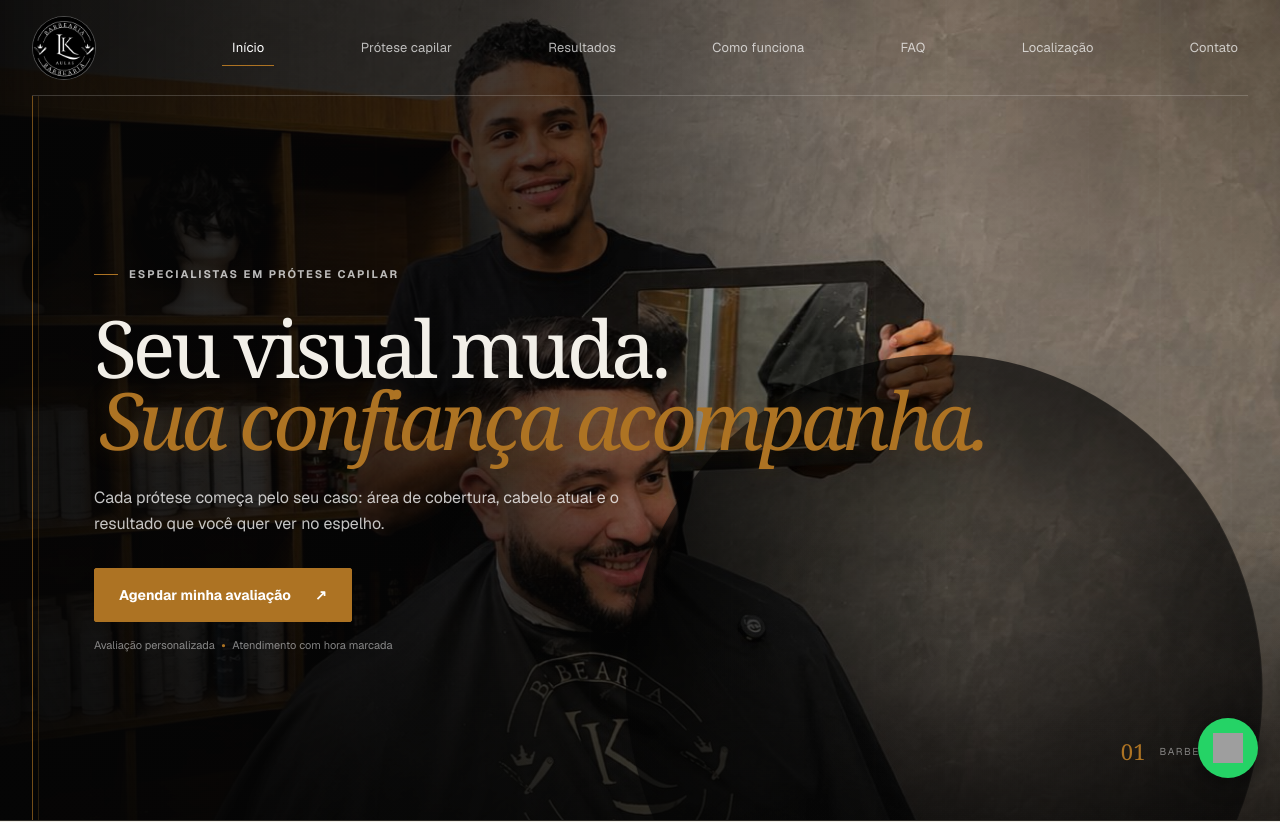
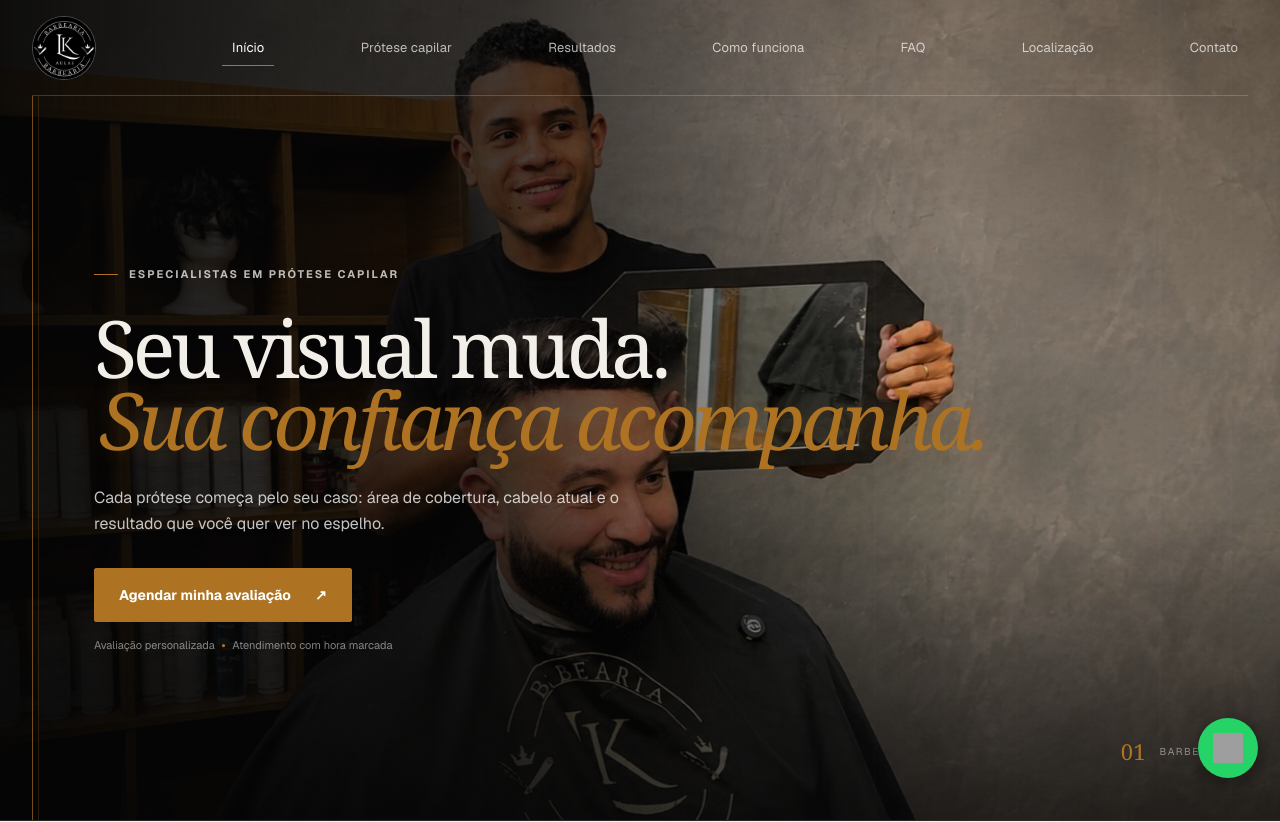
Before and after one commit to dybalaxpkrl/repositorio-LK, a Next.js app: page / in a window 1280 px wide. Shown: the top 822 px of the page. Built offline with nearby package versions, Linux system fonts and the light colour scheme; no server answers; grey boxes are pictures that could not be loaded.

Commit message:
Remove dark oval overlay from hero image

```diff
--- a/app/globals.css
+++ b/app/globals.css
@@ -5,7 +5,7 @@
 .brand{display:flex;align-items:center;gap:11px;width:fit-content}.brand-mark{display:grid;place-items:center;width:42px;aspect-ratio:1;border:1px solid rgba(255,255,255,.55);font-family:Georgia,serif;font-size:19px;letter-spacing:-.08em}.brand-name{font-family:Georgia,serif;font-size:17px;letter-spacing:.04em}
 .desktop-nav{justify-self:center;display:flex;gap:clamp(18px,2vw,34px);font-size:12px}.desktop-nav a{position:relative;padding:12px 0;color:rgba(255,255,255,.7);transition:color .25s}.desktop-nav a:hover,.desktop-nav .active{color:#fff}.desktop-nav .active:after{content:"";position:absolute;left:0;right:0;bottom:3px;height:1px;background:var(--wood)}
 .button{display:inline-flex;width:fit-content;min-height:54px;align-items:center;justify-content:center;gap:24px;padding:0 24px;background:var(--wood);color:#fff;border:1px solid var(--wood);border-radius:2px;font-size:14px;font-weight:620;transition:transform .25s var(--ease),background .25s}.button:hover{transform:translateY(-2px);background:#bd812d}.button:focus-visible,a:focus-visible{outline:2px solid #fff;outline-offset:4px}.button-small{justify-self:end;min-height:45px;padding-inline:18px;font-size:12px}
-.hero{position:relative;min-height:820px;height:min(920px,100svh);overflow:hidden;isolation:isolate}.hero-media{position:absolute;inset:0;background:linear-gradient(115deg,#171613 0%,#25211b 52%,#43331f 100%)}.hero-media:before{content:"";position:absolute;inset:0;opacity:.38;background:repeating-linear-gradient(90deg,transparent 0 64px,rgba(255,255,255,.05) 65px 66px)}.hero-media:after{content:"";position:absolute;width:46vw;height:75%;right:5%;bottom:-15%;background:radial-gradient(ellipse,rgba(0,0,0,.12),rgba(0,0,0,.65) 68%);transform:rotate(-8deg);border-radius:50%}.photo-note{position:absolute;right:7%;top:50%;transform:rotate(90deg);transform-origin:right top;color:rgba(255,255,255,.24);font-size:10px;letter-spacing:.22em;text-transform:uppercase}
+.hero{position:relative;min-height:820px;height:min(920px,100svh);overflow:hidden;isolation:isolate}.hero-media{position:absolute;inset:0;background:linear-gradient(115deg,#171613 0%,#25211b 52%,#43331f 100%)}.hero-media:before{content:"";position:absolute;inset:0;opacity:.38;background:repeating-linear-gradient(90deg,transparent 0 64px,rgba(255,255,255,.05) 65px 66px)}.photo-note{position:absolute;right:7%;top:50%;transform:rotate(90deg);transform-origin:right top;color:rgba(255,255,255,.24);font-size:10px;letter-spacing:.22em;text-transform:uppercase}
 .hero-overlay{position:absolute;inset:0;z-index:1;background:linear-gradient(90deg,rgba(5,5,5,.96) 0%,rgba(5,5,5,.75) 40%,rgba(5,5,5,.12) 74%),linear-gradient(0deg,rgba(5,5,5,.65),transparent 38%)}.wood-lines{position:absolute;z-index:2;width:7px;left:max(12px,calc((100vw - min(1380px,calc(100vw - 64px)))/2));top:96px;bottom:0;border-left:1px solid rgba(173,115,35,.65);border-right:1px solid rgba(173,115,35,.22)}
 .hero-content{position:relative;z-index:3;width:var(--container);height:100%;margin:auto;padding:190px 0 90px 62px;display:flex;flex-direction:column;justify-content:center;align-items:flex-start}.eyebrow{display:flex;align-items:center;gap:11px;margin:0 0 28px;color:rgba(255,255,255,.72);font-size:11px;font-weight:650;letter-spacing:.18em;text-transform:uppercase}.eyebrow span{width:24px;height:1px;background:var(--wood)}h1{max-width:900px;margin:0;font-family:Georgia,'Times New Roman',serif;font-size:clamp(54px,6.2vw,105px);line-height:.91;letter-spacing:-.055em;font-weight:400}h1 em{color:var(--wood);font-weight:400}.hero-copy{max-width:570px;margin:30px 0 32px;color:rgba(255,255,255,.76);font-size:clamp(16px,1.2vw,19px);line-height:1.6}.microcopy{margin:15px 0 0;color:rgba(255,255,255,.5);font-size:11px}.microcopy b{color:var(--wood);padding:0 4px}.hero-index{position:absolute;z-index:3;right:max(32px,calc((100vw - 1380px)/2));bottom:52px;display:flex;align-items:center;gap:14px;font-size:10px;letter-spacing:.16em;text-transform:uppercase;color:rgba(255,255,255,.48)}.hero-index span:first-child{color:var(--wood);font-family:Georgia,serif;font-size:22px;letter-spacing:0}
 .marquee{overflow:hidden;border-block:1px solid #2b2925;background:var(--cream);color:var(--black)}.marquee-track{width:max-content;display:flex;align-items:center;gap:36px;padding:19px 0;animation:marquee 30s linear infinite}.marquee span{font-family:Georgia,serif;font-size:17px;font-style:italic}.marquee i{color:var(--wood);font-style:normal}@keyframes marquee{to{transform:translateX(-50%)}}
```
